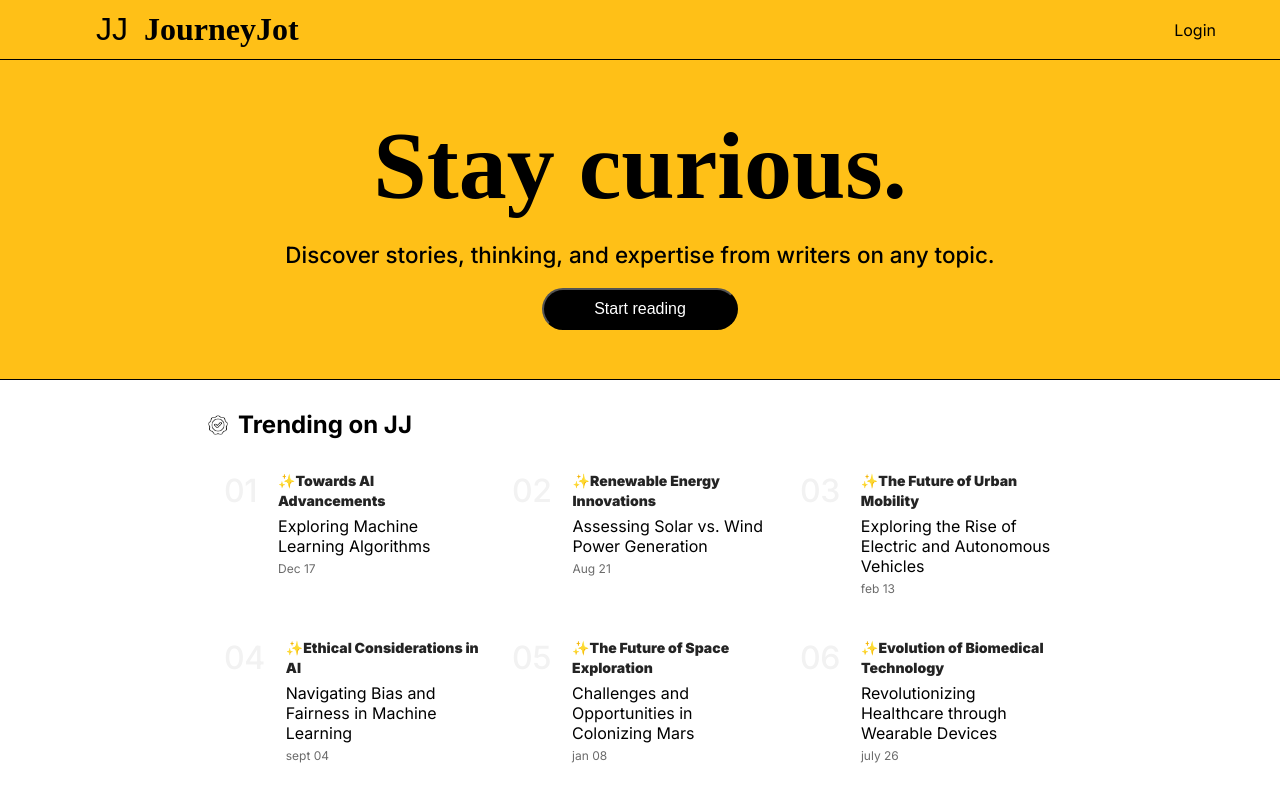
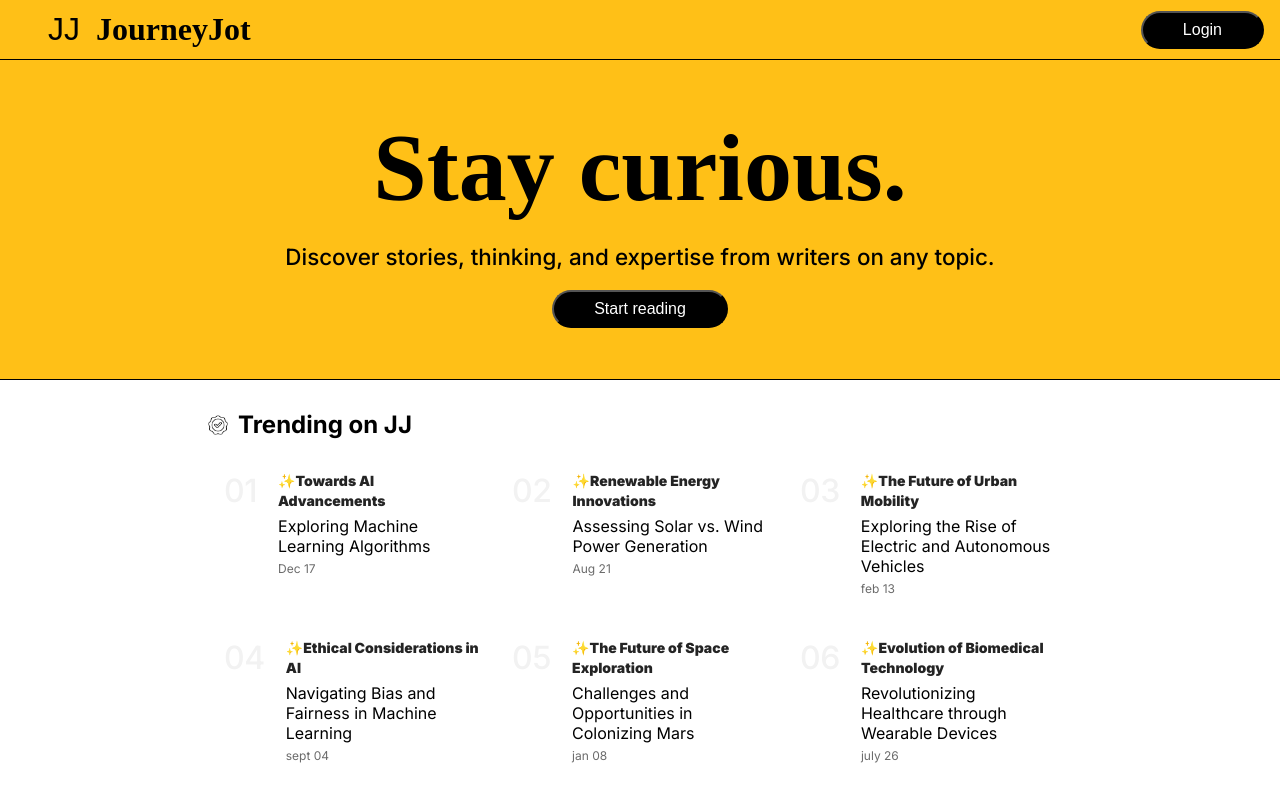
Before and after one commit to nabeff/blog, a Next.js app: page / in a window 1280 px wide. Shown: the top 800 px of the page. Built offline with nearby package versions, Linux system fonts and the light colour scheme; no server answers; the database is empty.

Commit message:
overview

```diff
--- a/components/CardList/cardList.module.css
+++ b/components/CardList/cardList.module.css
@@ -11,9 +11,10 @@
 }
 .st{
   position: sticky;
-  top: 0px;
+  top: 60px;
   z-index: 499;
-  background-color: white ;
+  background-color: white;
+
 }
 
 .title{
--- a/components/authLinks/AuthLinks.jsx
+++ b/components/authLinks/AuthLinks.jsx
@@ -38,9 +38,13 @@ const AuthLinks = () => {
   return (
     <>
       {status === "unauthenticated" ? (
+
         <Link href="/login" className={styles.link}>
+          <button className={styles.button}>
           Login
+          </button>
         </Link>
+
       ) : (
         <div className={styles.container}>
 
@@ -50,7 +54,9 @@ const AuthLinks = () => {
           </Link>
 
           <span className={styles.link} onClick={signOut} >
+          <button className={styles.button}>
             Logout
+            </button>
           </span>
 
         </div>
--- a/components/authLinks/authLinks.module.css
+++ b/components/authLinks/authLinks.module.css
@@ -3,6 +3,7 @@
     font-size: 16px;
     align-content: center;
     margin-left: 1rem;
+
   }
 .imglink{
   margin-right: 0.3rem;
@@ -60,8 +61,17 @@
     font-size: 18px;
     z-index: 999;
    border-bottom: 1px black solid;
+   background-color: #ffc017;
   }
 
+  .button{
+    padding: 8px 40px;
+    border-radius: 3rem;
+    background-color: black;
+    color: #ffff;
+    font-size: 1rem;
+    outline: none;
+}
 
   @media screen and (max-width: 640px) {
     .burger {
--- a/components/intro/intro.module.css
+++ b/components/intro/intro.module.css
@@ -26,7 +26,7 @@
 }
 
 .button{
-    padding: 10px 50px;
+    padding: 8px 40px;
     border-radius: 3rem;
     background-color: black;
     color: #ffff;
--- a/components/navbar/Navbar.jsx
+++ b/components/navbar/Navbar.jsx
@@ -7,7 +7,7 @@ import ThemeToggle from "../themeToggle/ThemeToggle"
 
 const Navbar = () => {
   return (
-    <div className={styles.container}>
+    <div className={`${styles.container} ${styles.sticky}`}>
 
       <div className={styles.logo}>
       <div className={styles.flex}>
@@ -20,7 +20,6 @@ const Navbar = () => {
 
         <AuthLinks />
       </div>
-
       </div>
 
   );
--- a/components/navbar/navbar.module.css
+++ b/components/navbar/navbar.module.css
@@ -6,8 +6,16 @@
     width: 100%;
     background-color: #ffc017;
     border-bottom: 1px black solid;
+    position: relative;
 
   }
+
+.sticky {
+  position: sticky;
+  top: 0;
+  z-index: 100; /* Adjust z-index as needed */
+}
+
 
   .social {
     display: flex;
@@ -31,13 +39,14 @@
     display: flex;
     align-items: center;
     margin-left: 2rem;
+
   }
   .logo {
     flex: 1;
     justify-content: center;
     font-size: 34px;
     align-items: center;
-    margin-left: 4rem;
+    margin-left: 1rem;
 
 
   }
@@ -47,7 +56,7 @@
     align-items: center;
     gap: 20px;
     font-size: 20px;
-    margin-right: 4rem;
+    margin-right: 1rem;
   }
 
   .link{
```
